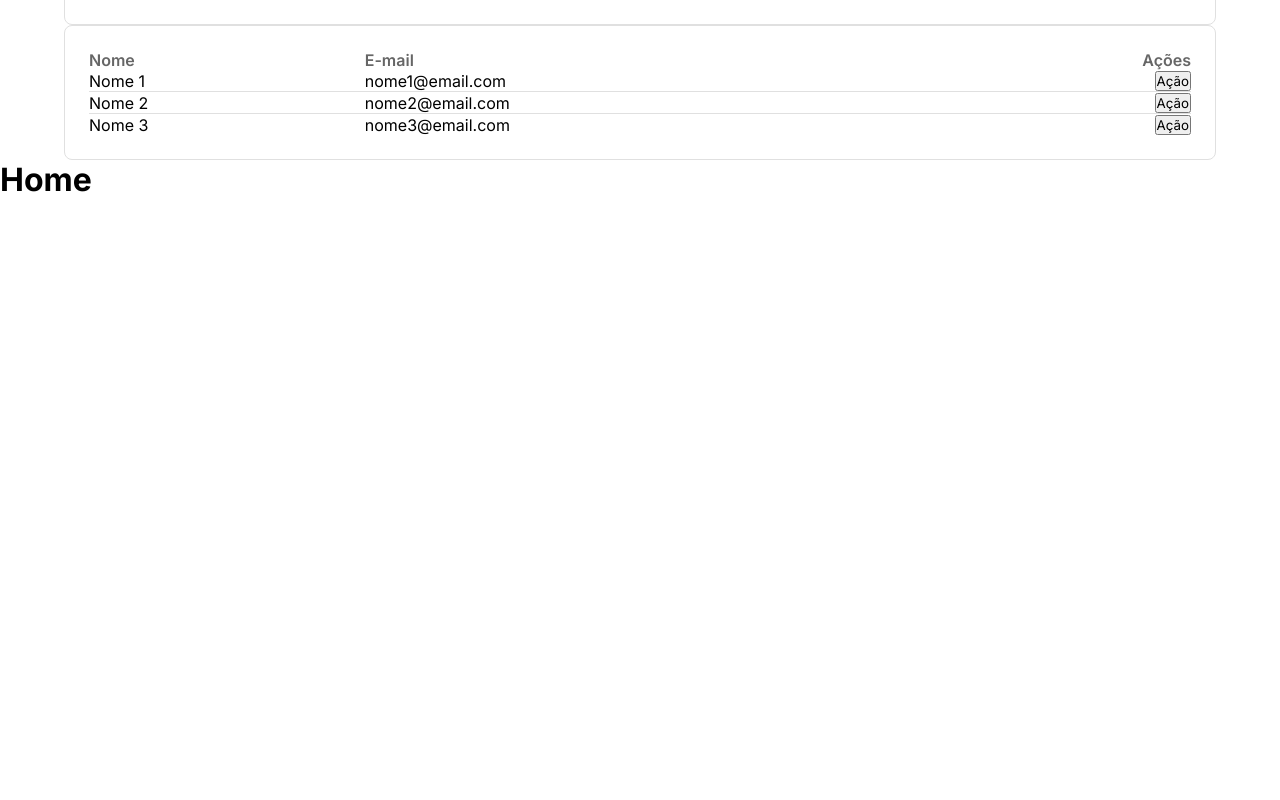
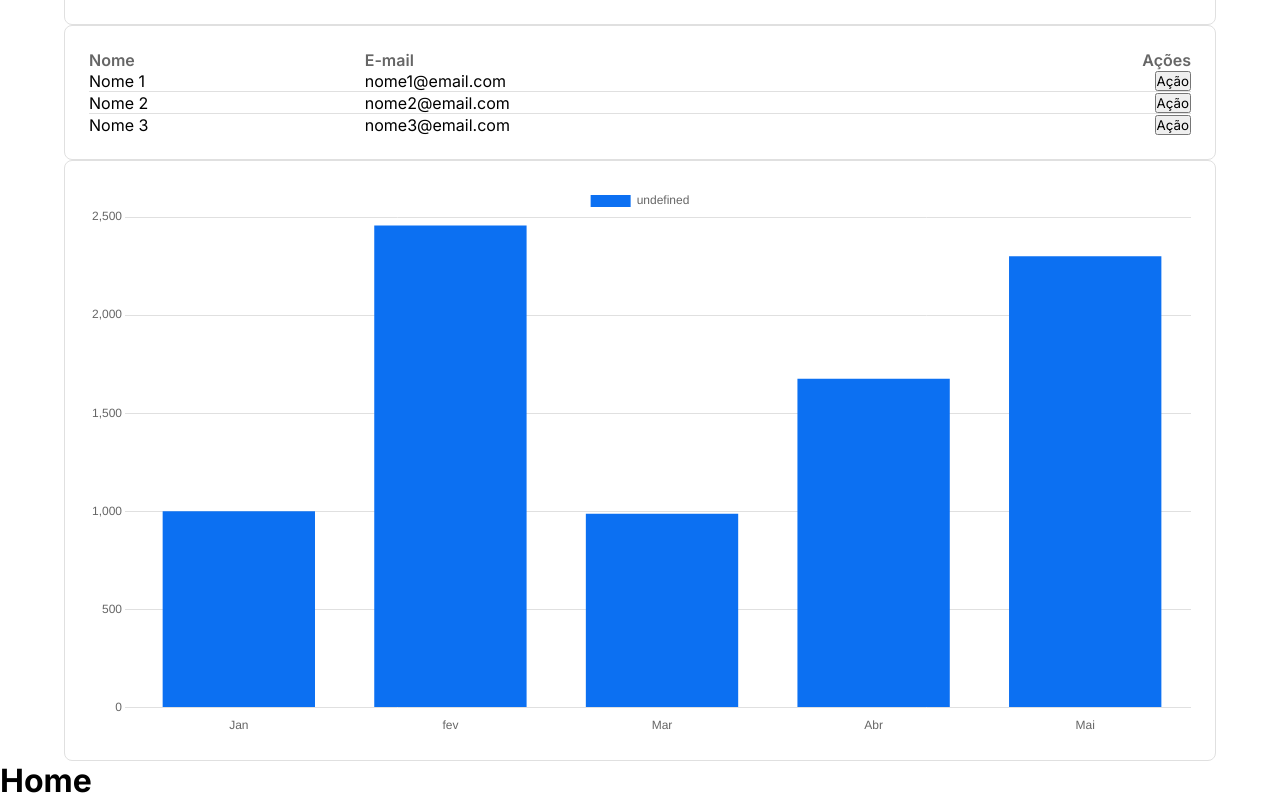
Before and after one commit to Th3Gabriel/sales-dashboard, a React (Vite) app: page /home in a window 1280 px wide. Shown: the part 413-1213 px from the top of the page. Before the commit the page ends 800 px from the top, so only its background shows below. Built offline with nearby package versions, Linux system fonts and the light colour scheme.

Commit message:
Feat/Chart-Component

```diff
--- a/package.json
+++ b/package.json
@@ -14,7 +14,9 @@
     "@emotion/styled": "^11.13.5",
     "@mui/material": "^6.1.9",
     "@types/styled-components": "^5.1.34",
+    "chart.js": "^4.4.7",
     "react": "^18.3.1",
+    "react-chartjs-2": "^5.2.0",
     "react-dom": "^18.3.1",
     "react-router-dom": "^7.0.1",
     "styled-components": "^6.1.13"
--- /dev/null
+++ b/src/components/CustomChart.tsx
@@ -0,0 +1,82 @@
+import { useTheme } from 'styled-components'
+import {
+  CategoryScale,
+  LinearScale,
+  BarElement,
+  PointElement,
+  LineElement,
+  Title,
+  Tooltip,
+  Legend,
+  Ticks,
+} from 'chart.js'
+import { Line, Bar } from 'react-chartjs-2'
+import { CustomChartsProps } from '@/types'
+import Chart from 'chart.js/auto'
+
+Chart.register(
+  CategoryScale,
+  LinearScale,
+  BarElement,
+  PointElement,
+  LineElement,
+  Title,
+  Tooltip,
+  Legend
+)
+
+function CustomChart(props: CustomChartsProps) {
+  const { data, labels, type } = props
+  const theme = useTheme()
+  const options = {
+    responsive: true,
+    scaleShowVerticalLines: false,
+    scales: {
+      x: {
+        border: {
+          display: false,
+        },
+        grid: {
+          display: false,
+        },
+        ticks: {
+          color: theme.typographies.subtitle,
+        },
+      },
+
+      y: {
+        border: {
+          display: false,
+        },
+        grid: {
+          color: theme.appDefaultStroke,
+        },
+        ticks: {
+          color: theme.typographies.subtitle,
+        },
+      },
+    },
+    plugin: {
+      legend: {
+        display: false,
+      },
+    },
+  }
+  const ChartData = {
+    labels,
+    datasets: [
+      {
+        data: data,
+        borderColor: 'rgb(12,112,242)',
+        backgroundColor: 'rgba(12,112,242,1)',
+      },
+    ],
+  }
+  return type === 'bar' ? (
+    <Bar options={options} data={ChartData} />
+  ) : (
+    <Line options={options} data={ChartData} />
+  )
+}
+
+export default CustomChart
--- a/src/components/index.ts
+++ b/src/components/index.ts
@@ -8,3 +8,4 @@
 export { default as CustomTable } from './CustomTable'
 export { default as BannerImage } from './BannerImage'
 export { default as AvatarsList } from './AvatarList'
+export { default as CustomChart } from './CustomChart'
--- a/src/pages/Home.tsx
+++ b/src/pages/Home.tsx
@@ -1,4 +1,10 @@
-import { Header, CardComponent, AvatarsList, CustomTable } from '@/components'
+import {
+  Header,
+  CardComponent,
+  AvatarsList,
+  CustomTable,
+  CustomChart,
+} from '@/components'
 import { currencyConverter } from '@/utils'
 import { Container } from '@mui/material'
 
@@ -55,6 +61,14 @@
             rows={mockTableData.rows}
           />
         </CardComponent>
+
+        <CardComponent>
+          <CustomChart
+            labels={['Jan', 'fev', 'Mar', 'Abr', 'Mai']}
+            data={[1000, 2456.54, 987.5, 1675.89, 2300]}
+            type="bar"
+          />
+        </CardComponent>
       </Container>
       <h1>Home</h1>
     </>
--- /dev/null
+++ b/src/types/customChart.d.ts
@@ -0,0 +1,5 @@
+export interface CustomChartsProps {
+  labels: string[]
+  data: number[]
+  type: 'line' | 'bar'
+}
--- a/src/types/index.ts
+++ b/src/types/index.ts
@@ -3,3 +3,4 @@
 export * from './typographies'
 export * from './AvatarsList'
 export * from './customTables'
+export * from './customChart'
```
Also changed, not shown: 1 other file (tests, documents, lock files or other folders).
